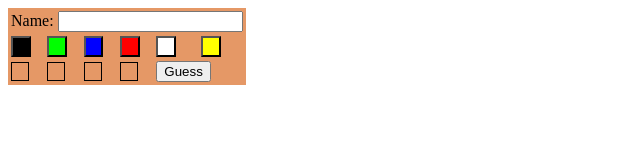
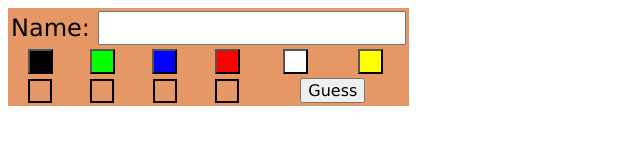
Before and after one commit to vikger/code_breaker, a plain HTML site: page priv/static/index.html in a window 1280 px wide. Shown: the whole page, without its empty margins (0-640 px from the left). Drawn offline with nearby package versions, Linux system fonts and the light colour scheme.

Commit message:
[change] mix format, css, remove debug

```diff
--- /dev/null
+++ b/priv/static/css/main.css
@@ -0,0 +1,33 @@
+.guess_field {
+    height: 20px;
+    width: 20px;
+    margin: auto;
+    border: 2px solid black;
+}
+
+.guess_button {
+    height: 25px;
+    width: 25px;
+    margin: auto;
+    padding: 2px;
+    norder: 2px solid black;
+}
+
+p {
+  font-family: Verdana;
+  font-size: 1.5rem;
+}
+
+.name {
+    font-family: Verdana;
+    font-size: 1.5rem;
+}
+
+td {
+    text-align: center;
+}
+
+.make_guess {
+    font-family: Verdana;
+    font-size: 1rem;
+}
--- a/priv/static/index.html
+++ b/priv/static/index.html
@@ -6,28 +6,29 @@
             crossorigin="anonymous"></script>
     <script type="text/javascript" src="js/index.js"></script>
     <meta name="viewport" content="width=device-width, initial-scale=1"/>
+    <link rel="stylesheet" href="css/main.css"/>
   </head>
   <body>
     <table style="background-color: rgb(229,152,102)">
       <tr>
         <td colspan="6">
-          <p>Name: <input type="text" id="name"/></p>
+          <p>Name: <input type="text" id="name" class="name"/></p>
         </td>
       </tr>
       <tr>
-        <td><button id="black">&nbsp;</button></td>
-        <td><button id="green" style="background-color:green">&nbsp;</button></td>
-        <td><button id="blue" style="background-color:blue">&nbsp;</button></td>
-        <td><button id="red" style="background-color:red">&nbsp;</button></td>
-        <td><button id="white" style="background-color:white">&nbsp;</button></td>
-        <td><button id="yellow" style="background-color:yellow">&nbsp;</button></td>
+        <td><button id="black" class="guess_button"/></td>
+        <td><button id="green" class="guess_button"/></td>
+        <td><button id="blue" class="guess_button"/></td>
+        <td><button id="red" class="guess_button"/></td>
+        <td><button id="white" class="guess_button"/></td>
+        <td><button id="yellow" class="guess_button"/></td>
       </tr>
       <tr>
-        <td><div id="guess1" style="display: inline; border: 1px solid black">&nbsp;&nbsp;&nbsp;&nbsp;</div></td>
-        <td><div id="guess2" style="display: inline; border: 1px solid black">&nbsp;&nbsp;&nbsp;&nbsp;</div></td>
-        <td><div id="guess3" style="display: inline; border: 1px solid black">&nbsp;&nbsp;&nbsp;&nbsp;</div></td>
-        <td><div id="guess4" style="display: inline; border: 1px solid black">&nbsp;&nbsp;&nbsp;&nbsp;</div></td>
-        <td colspan="2"><button id="guess">Guess</button></td>
+        <td><div id="guess1" class="guess_field"/></td>
+        <td><div id="guess2" class="guess_field"/></td>
+        <td><div id="guess3" class="guess_field"/></td>
+        <td><div id="guess4" class="guess_field"/></td>
+        <td colspan="2"><button id="guess" class="make_guess">Guess</button></td>
       </tr>
     </table>
   </body>
```
Also changed, not shown: 3 other files.
